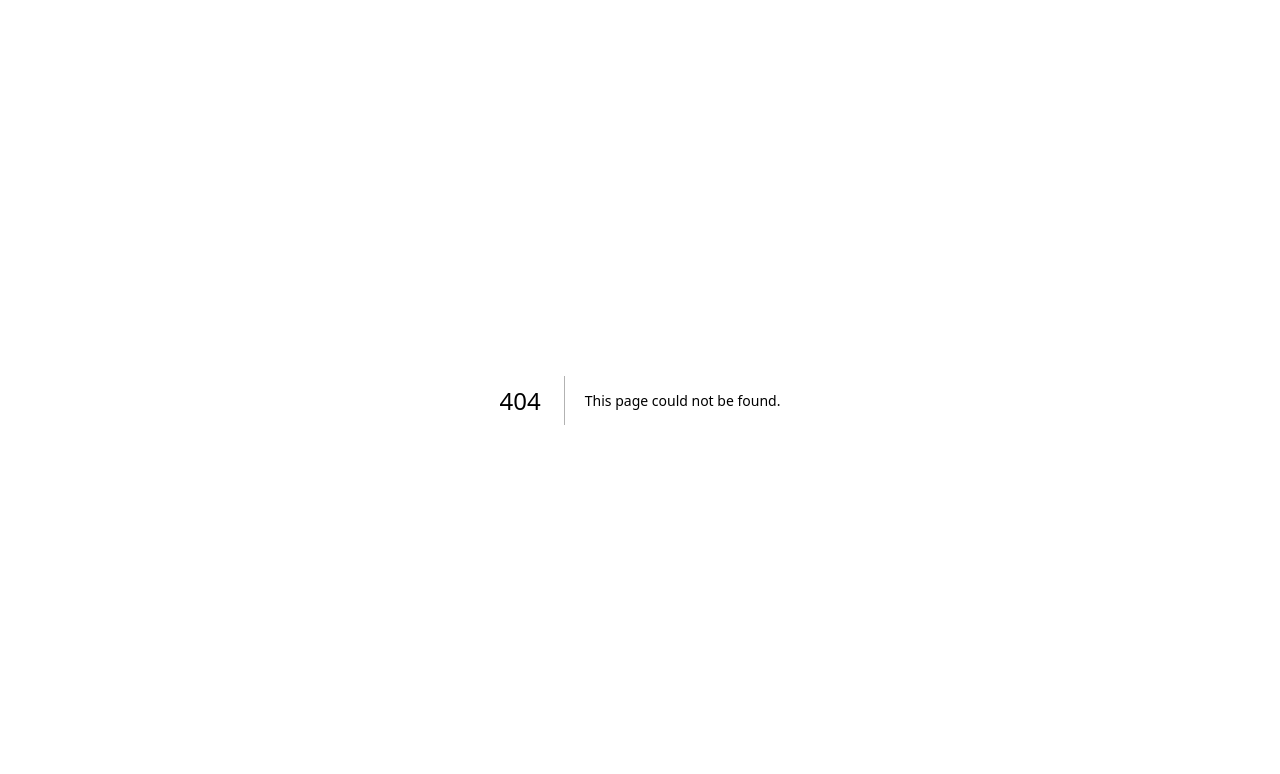
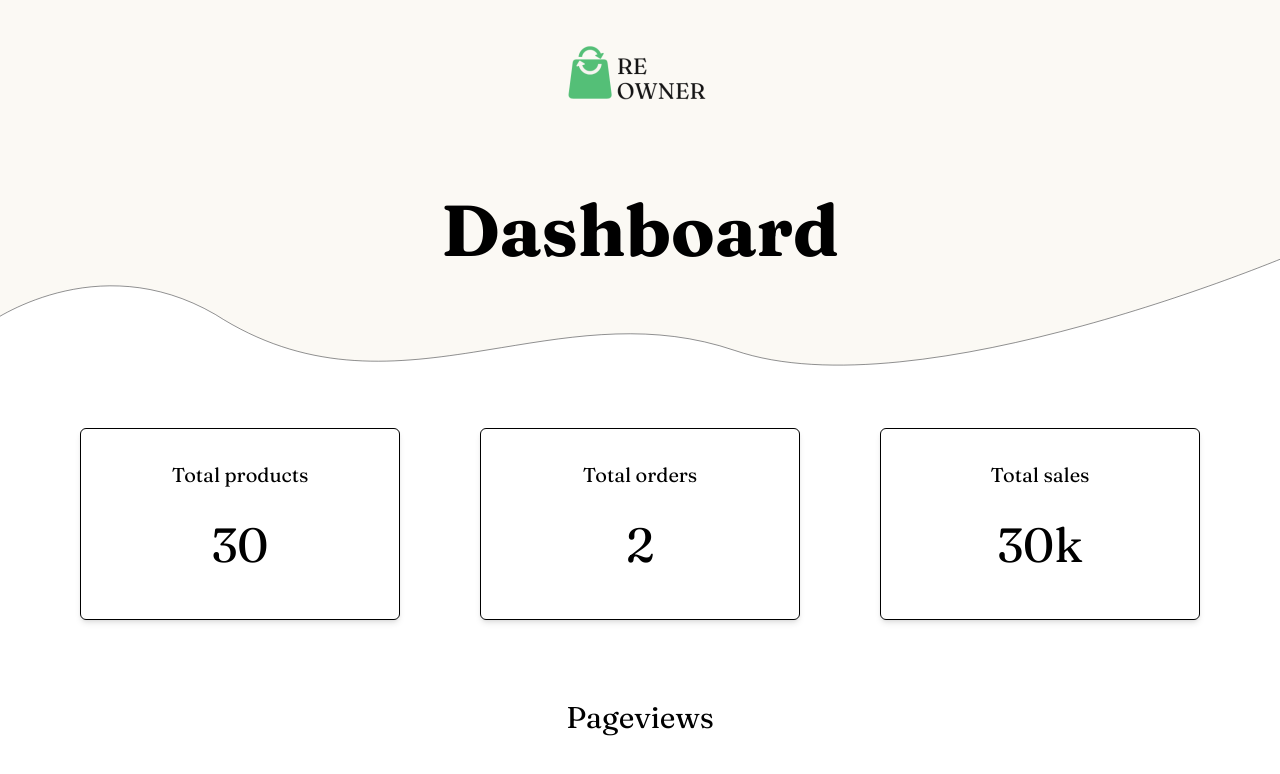
Before and after one commit to CN334Project/ReOwner-Frontend, a Next.js app: page /dashboard in a window 1280 px wide. Before the commit this address had no page. Shown: the top 774 px of the page. Built offline with nearby package versions, Linux system fonts and the light colour scheme; a web font is replaced by a local one.

Commit message:
Create dashboard page

```diff
--- /dev/null
+++ b/pages/dashboard/index.js
@@ -0,0 +1,42 @@
+import Image from "next/image";
+
+export default function DashBoard() {
+    return (
+        <>
+            <div className="w-screen flex justify-center pt-5">
+                <Image src="/Logo.png" alt="Logo" width={238} height={110} />
+            </div>
+            <div className="flex justify-center items-center w-screen h-40 pt-10">
+                <h1 className="font-en-font font-bold text-7xl">Dashboard</h1>
+            </div>
+            <div class="flex flex-col items-center justify-center h-full w-screen -mt-10">
+                <svg viewBox="0 0 1440 200" fill="none" xmlns="http://www.w3.org/2000/svg">
+                    <path d="M-13 82.0949C-13 82.0949 108 -6 242.5 72.057C443.5 201.5 620.542 42.1303 827 112.595C1033.46 183.059 1454.5 4 1454.5 4L1486 1459.5H-13V82.0949Z" fill="white"/>
+                    <path d="M1454.02 4.74715L1485.49 1459H-12.5V82.3518C-12.4595 82.323 -12.413 82.2901 -12.3607 82.2532C-12.1298 82.0904 -11.784 81.8493 -11.3268 81.5378C-10.4122 80.9147 -9.05154 80.0097 -7.27102 78.8847C-3.70991 76.6348 1.53031 73.5054 8.23973 69.9927C21.6593 62.9669 40.9518 54.4101 64.4386 48.2884C111.405 36.0469 175.134 33.543 242.239 72.4836C342.898 137.303 437.566 129.794 532.78 114.937C543.267 113.3 553.76 111.575 564.268 109.848C649.194 95.884 735.104 81.7587 826.839 113.068C878.552 130.718 943.661 132.732 1012.2 125.852C1080.74 118.97 1152.75 103.186 1218.3 85.2038C1283.85 67.2207 1342.95 47.0355 1385.66 31.3464C1407.01 23.5017 1424.27 16.7807 1436.19 12.0207C1442.15 9.64065 1446.78 7.75083 1449.91 6.45586C1451.48 5.80838 1452.68 5.30961 1453.48 4.97262C1453.68 4.88693 1453.86 4.8117 1454.02 4.74715Z" stroke="black" stroke-width="0.5"/>
+                </svg>
+            </div>
+            <div className="h-screen w-screen bg-white">
+                <div className="flex justify-center items-center w-full bg-white">
+                    <div className="w-80 h-48 shadow-md border-[1px] border-black rounded-md text-center mx-10 ">
+                        <p className="mt-8 font-en-font text-xl">Total products</p>
+                        <p className="mt-8 font-en-font text-5xl">30</p>
+                    </div>
+                    <div className="w-80 h-48 shadow-md border-[1px] border-black rounded-md text-center mx-10">
+                        <p className="mt-8 font-en-font text-xl">Total orders</p>
+                        <p className="mt-8 font-en-font text-5xl">2</p>
+                    </div>
+                    <div className="w-80 h-48 shadow-md border-[1px] border-black rounded-md text-center mx-10">
+                        <p className="mt-8 font-en-font text-xl">Total sales</p>
+                        <p className="mt-8 font-en-font text-5xl">30k</p>
+                    </div>
+                </div>
+                <div className="flex flex-col justify-center items-center">
+                    <p className="mt-20 font-en-font text-3xl">Pageviews</p>
+                    <div className="w-3/4 border-[1px] border-black h-[800px] shadow-inner bg-white mt-10 rounded-md">
+
+                    </div>
+                </div>
+            </div>
+        </>
+    )
+}
```
